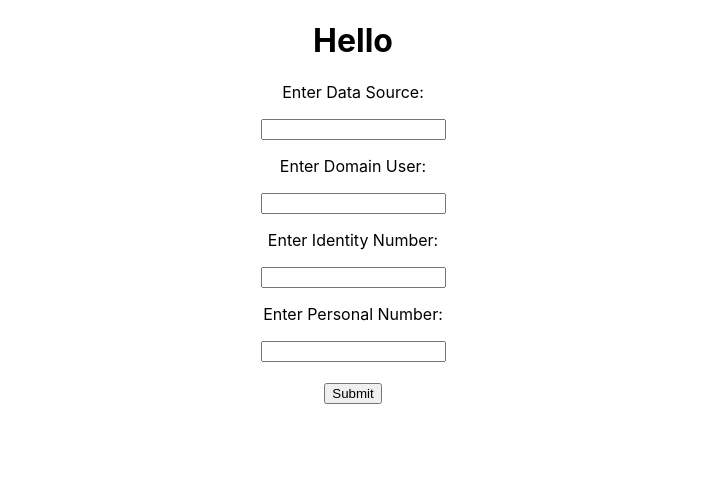
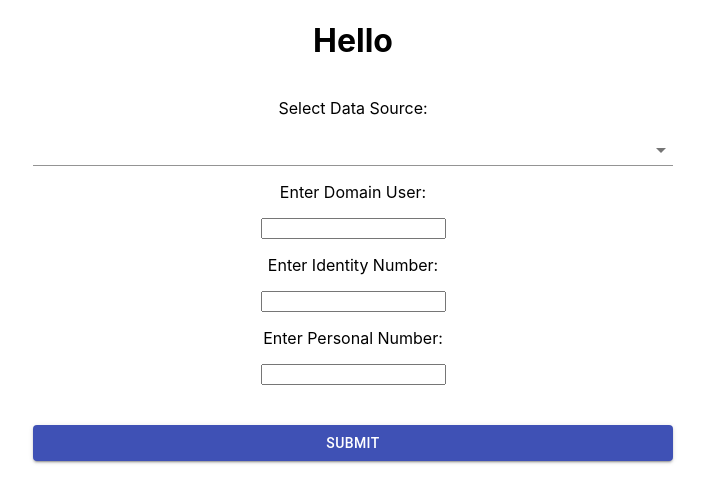
Before and after one commit to rabiran/luigi-front, a React (Create React App) app: page / in a window 1280 px wide. Shown: the top 502 px of the page, without its empty margins (287-992 px from the left). Built offline with nearby package versions, Linux system fonts and the light colour scheme.

Commit message:
Add select dataSource

```diff
--- a/src/components/form.js
+++ b/src/components/form.js
@@ -1,11 +1,14 @@
 import React from "react";
-import FormControl from '@material-ui/core/FormControl'
-import Select from '@material-ui/core/Select';
+import FormControl from "@material-ui/core/FormControl";
+import Button from "@material-ui/core/Button";
+import Select from "@material-ui/core/Select";
+import InputLabel from '@material-ui/core/InputLabel';
+import MenuItem from '@material-ui/core/MenuItem';
 
-import  { sendLuigi } from "../services/luigiService";
-import './form.css';
-import CircularIndeterminate from './loadingBar'
-import TransitionsModal from './responseModal'
+import { sendLuigi } from "../services/luigiService";
+import "./form.css";
+import CircularIndeterminate from "./loadingBar";
+import TransitionsModal from "./responseModal";
 
 // import { useForm } from "react-hook-form";
 
@@ -27,7 +30,7 @@ class MyForm extends React.Component {
 
   async handleSubmit(e) {
     e.preventDefault();
-    this.setState({isSubmitted: true, apiResponse: ''});
+    this.setState({ isSubmitted: true, apiResponse: "" });
     const personIDsArray = [
       {
         domainUser: this.state.formData.domainUser,
@@ -38,9 +41,12 @@ class MyForm extends React.Component {
     const response = await sendLuigi({
       personIDsArray: personIDsArray,
       dataSource: this.state.formData.dataSource,
-    })
-    this.setState({isSubmitted: false, apiResponse: JSON.stringify(response.data)})
-    console.log(response.data)
+    });
+    this.setState({
+      isSubmitted: false,
+      apiResponse: JSON.stringify(response.data),
+    });
+    console.log(response.data);
   }
 
   myChangeHandler = (event) => {
@@ -48,20 +54,34 @@ class MyForm extends React.Component {
     let val = event.target.value;
     const formData = this.state.formData;
     formData[nam] = val;
-    this.setState({ formData : formData });
+    this.setState({ formData: formData });
   };
   render() {
     let { isSubmitted } = this.state;
     return (
       <div className="formContainer">
-      <form onSubmit={this.handleSubmit} className="mainform">
+        <FormControl className="mainform">
           <h1>
             Hello {this.state.username} {this.state.age}
           </h1>
-        <p>Enter Data Source:</p>
-        <input type="text" name="dataSource" onChange={this.myChangeHandler} />
+          <p>Select Data Source:</p>
+          {/* <InputLabel id="select-data-source">Datasource</InputLabel> */}
+          <Select
+            labelId="select-data-source"
+            id="demo-simple-select"
+            value={this.state.formData.dataSource}
+            onChange={this.myChangeHandler}
+          >
+            <MenuItem value={'es_name'}>es_name</MenuItem>
+            <MenuItem value={20}>Twenty</MenuItem>
+            <MenuItem value={30}>Thirty</MenuItem>
+          </Select>
           <p>Enter Domain User:</p>
-        <input type="text" name="domainUser" onChange={this.myChangeHandler} />
+          <input
+            type="text"
+            name="domainUser"
+            onChange={this.myChangeHandler}
+          />
           <p>Enter Identity Number:</p>
           <input
             type="text"
@@ -74,12 +94,22 @@ class MyForm extends React.Component {
             name="personalNumber"
             onChange={this.myChangeHandler}
           />
-        <br/><br/>
-        <input type="submit" />
-      </form>
-      {isSubmitted && <CircularIndeterminate/>}
-      <br/><br/>
-      {this.state.apiResponse && <TransitionsModal innerText={this.state.apiResponse}/>}
+          <br />
+          <br />
+          <Button
+            onClick={this.handleSubmit}
+            variant="contained"
+            color="primary"
+          >
+            Submit
+          </Button>
+        </FormControl>
+        {isSubmitted && <CircularIndeterminate />}
+        <br />
+        <br />
+        {this.state.apiResponse && (
+          <TransitionsModal innerText={this.state.apiResponse} />
+        )}
       </div>
     );
   }
```
Also changed, not shown: src/config/config.js (added, +13 -0 lines). Lines whose indentation alone changed are shown as unchanged.
